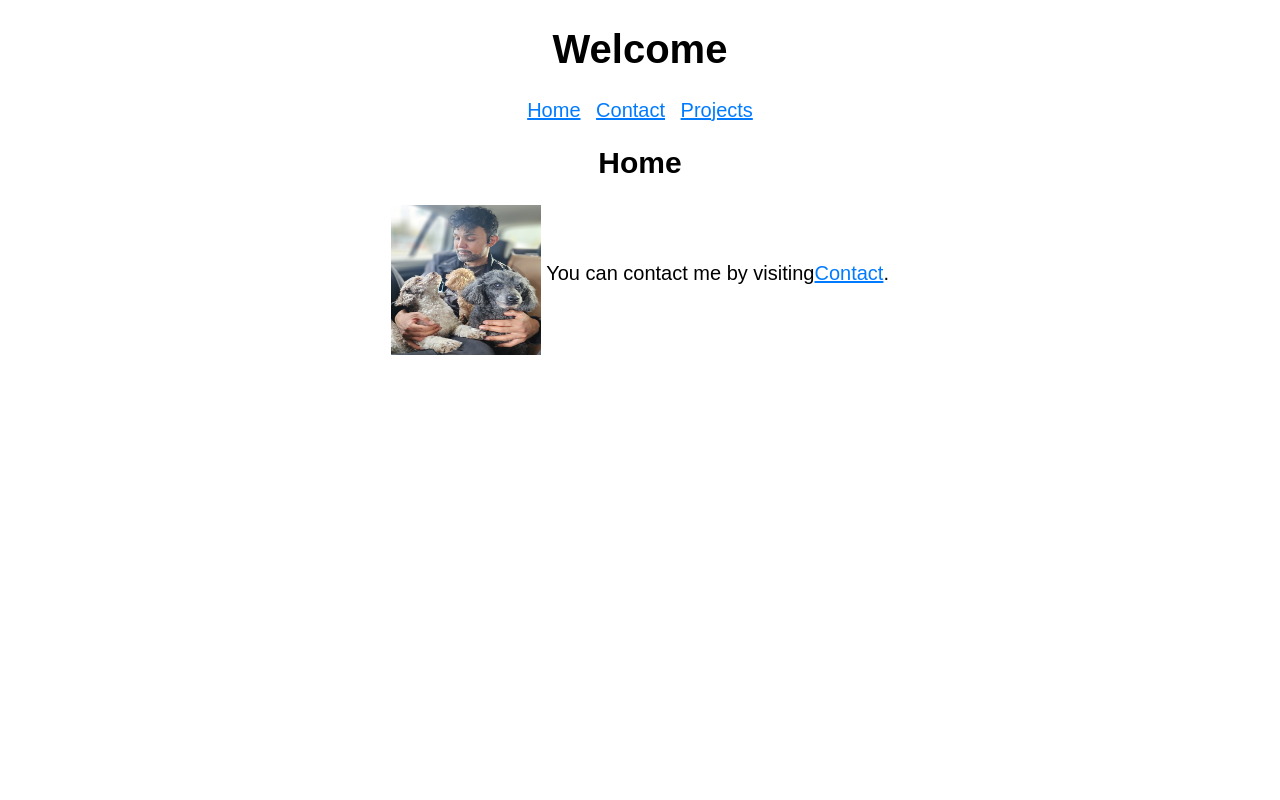
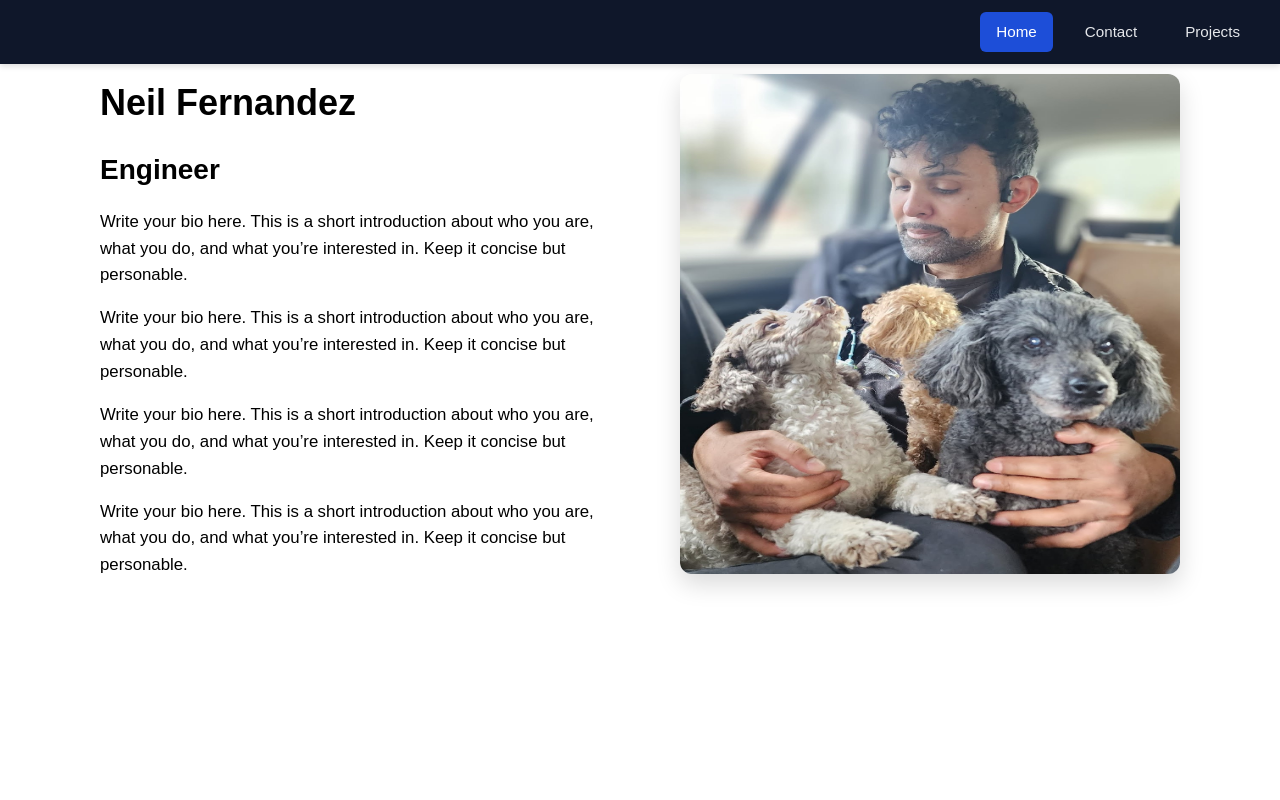
Before and after one commit to neil-fernandez/jhu_software_concepts, a Flask app: page / in a window 1280 px wide. Run offline with Flask 3, Linux system fonts and the light colour scheme.

Commit message:
Changes include standardised css for navigation and page content, plus ability to keep menu state for menu items without using concepts not yet leared.

```diff
--- a/module_1/app/__init__.py
+++ b/module_1/app/__init__.py
@@ -1,9 +1,12 @@
 # Import object of Flask class
 from flask import Flask
+
 from app.views import views
 
 # Create application factory embedded in run.py
 def create_app():
     app = Flask(__name__)  # Create Flask application instance
+
     app.register_blueprint(views)
+
     return app
--- a/module_1/app/static/main.css
+++ b/module_1/app/static/main.css
@@ -1,34 +1,121 @@
 * {
   box-sizing: border-box;
+  margin: 0;
+  padding: 0;
 }
 
 body {
   font-family: sans-serif;
-  font-size: 20px;
-  margin: 0 auto;
-  text-align: center;
+  font-size: 1.05rem;
+  line-height: 1.6;
+  margin-bottom: 1rem;
+  text-align: left;
 }
 
-a,
-a:visited {
-  color: #007bff;
+/* Main layout */
+.bio-container {
+  max-width: 1100px;
+  margin: 0 auto;
+
+  display: flex;
+  flex-direction: row;
+  align-items: flex-start;
+  justify-content: space-between;
+  gap: 3rem;
 }
 
-a:hover {
-  color: #0056b3;
+/* Text side */
+.bio-text {
+  flex: 1;
+  padding-left: 10px;
+  padding-top: 10px;
 }
 
-nav ul {
-  list-style-type: none;
-  padding: 0;
+.bio-text h1 {
+  font-size: 2.25rem;
+  margin-bottom: 1rem;
 }
 
-nav ul li {
-  display: inline;
-  margin: 0 5px;
+.bio-text h2 {
+  font-size: 1.75rem;
+  margin-bottom: 1rem;
 }
 
-main {
-  width: 80%;
+.bio-text p {
+  font-size: 1.05rem;
+  line-height: 1.6;
+  margin-bottom: 1rem;
+}
+
+/* Image side */
+.bio-image {
+  flex: 1;
+  display: flex;
+  justify-content: flex-end;
+  padding-right: 10px;
+  padding-top: 10px;
+}
+
+.bio img {
+  max-width: 100%;
+  border-radius: 12px;
+  box-shadow: 0 10px 25px rgba(0, 0, 0, 0.15);
+  width: 500px;
+  height: 500px;
+}
+
+/* Navbar container */
+.navbar {
+  width: 100%;
+  background-color: #0f172a; /* dark navy */
+  box-shadow: 0 2px 6px rgba(0, 0, 0, 0.15);
+}
+
+/* Inner layout */
+.nav-container {
+  max-width: 1600px;
   margin: 0 auto;
+  padding: 0.75rem 1.5rem;
+
+  display: flex;
+  justify-content: flex-end;
 }
+
+/* Navbar */
+.navbar {
+  width: 100%;
+  background-color: #0f172a; /* dark navy */
+  box-shadow: 0 2px 6px rgba(0, 0, 0, 0.15);
+}
+
+/* Remove bullets + horizontal layout */
+.nav-menu {
+  list-style: none;
+  display: flex;
+  gap: 1rem;
+}
+
+/* Nav links */
+.nav-menu li a {
+  display: block;                 /* makes padding clickable */
+  color: #e5e7eb;
+  text-decoration: none;
+  padding: 0.5rem 1rem;
+  border-radius: 6px;
+
+  font-size: 0.95rem;
+  font-weight: 500;
+
+  transition: background-color 0.2s ease, color 0.2s ease;
+}
+
+/* Hover */
+.nav-menu li a:hover {
+  background-color: #2563eb;
+  color: #ffffff;
+}
+
+.nav-menu a.active {
+  background-color: #1d4ed8;
+  color: #ffffff;
+}
--- a/module_1/app/templates/_navigation.html
+++ b/module_1/app/templates/_navigation.html
@@ -1,8 +1,12 @@
 <!-- Create included (partial) of HTML code for navigation -->
-<nav>
-  <ul>
+<!-- Excluding use of partials until future lessons
+<nav class="navbar">
+  <div class="nav-container">
+  <ul class="nav-menu">
     <li><a href="{{ url_for('views.home') }}">Home</a></li>
     <li><a href="{{ url_for('views.contact') }}">Contact</a></li>
     <li><a href="{{ url_for('views.projects') }}">Projects</a></li>
   </ul>
+  </div>
 </nav>
+-->
--- a/module_1/app/templates/base.html
+++ b/module_1/app/templates/base.html
@@ -3,17 +3,17 @@
 <head>
     <meta charset="UTF-8">
     <title>Welcome to Neil Fernandez's Project Portfolio</title>
-    <link rel="stylesheet" href="{{ url_for('static', filename='main.css') }}">
+    <link href="{{ url_for('static', filename='main.css') }}" rel="stylesheet">
 </head>
 <body>
-<h1>Welcome</h1>
-{% include("_navigation.html") %}
     <section>
         <header>
-            {% block header %}{% endblock header %} <!--Extend with child templates-->
+             <!--Extend with child templates-->
+            {% block header %}{% endblock header %}
         </header>
         <main>
-            {% block content %}<p>No messages.</p>{% endblock content %} <!--Display hint or child templates-->
+             <!--Display hint or child template-->
+            {% block content %}<p>No templates to render.</p>{% endblock content %}
         </main>
     </section>
 </body>
--- a/module_1/app/templates/home.html
+++ b/module_1/app/templates/home.html
@@ -1,14 +1,53 @@
+<nav class="navbar">
+  <div class="nav-container">
+    <ul class="nav-menu">
+      <li><a href="{{ url_for('views.home') }}" class="active">Home</a></li>
+      <li><a href="{{ url_for('views.contact') }}">Contact</a></li>
+      <li><a href="{{ url_for('views.projects') }}">Projects</a></li>
+    </ul>
+  </div>
+</nav>
+
 {% extends "base.html" %} <!-- connect child with parent template -->
 
 {% block header %} <!-- connect child with parent block using block's name header -->
-  <h2>{% block title %}Home{% endblock title %}</h2>
-  <!-- add page's title inside header block and wrap in title -->
+  <h1>{% block title %}{% endblock title %}</h1>
+<!-- add page's title inside header block and wrap in title -->
 {% endblock header %}
 
-{% block content %} <!-- connect child with parent block using block's name content -->
-  <p>
-    <img src="{{ url_for('static', filename='me.jpg') }}" align="middle" style="width:150px;height:150px"/>
-    You can contact me by visiting<a href="{{ url_for('views.contact') }}">Contact</a>.
-      <!-- url_for() create full URL to given view automatically -->
-  </p>
+ <!-- connect child with parent block using block's name content -->
+{% block content %}
+<section class="bio">
+  <div class="bio-container">
+    <div class="bio-text">
+      <h1>Neil Fernandez</h1>
+      <h2>Engineer</h2>
+      <p>
+        Write your bio here. This is a short introduction about who you are,
+        what you do, and what you’re interested in. Keep it concise but
+        personable.
+      </p>
+       <p>
+        Write your bio here. This is a short introduction about who you are,
+        what you do, and what you’re interested in. Keep it concise but
+        personable.
+      </p>
+       <p>
+        Write your bio here. This is a short introduction about who you are,
+        what you do, and what you’re interested in. Keep it concise but
+        personable.
+      </p>
+       <p>
+        Write your bio here. This is a short introduction about who you are,
+        what you do, and what you’re interested in. Keep it concise but
+        personable.
+      </p>
+    </div>
+    <!-- Image -->
+    <div class="bio-image">
+      <img src="{{ url_for('static', filename='me.jpg') }}" alt="Photo of me and the dogs"/>
+    </div>
+  </div>
+ </section>
+<!-- url_for() create full URL to given view automatically -->
 {% endblock content %}
```
Also changed, not shown: module_1/app/templates/contact.html (+21 -4 lines), module_1/app/templates/projects.html (+24 -4 lines), module_1/readme.txt.
